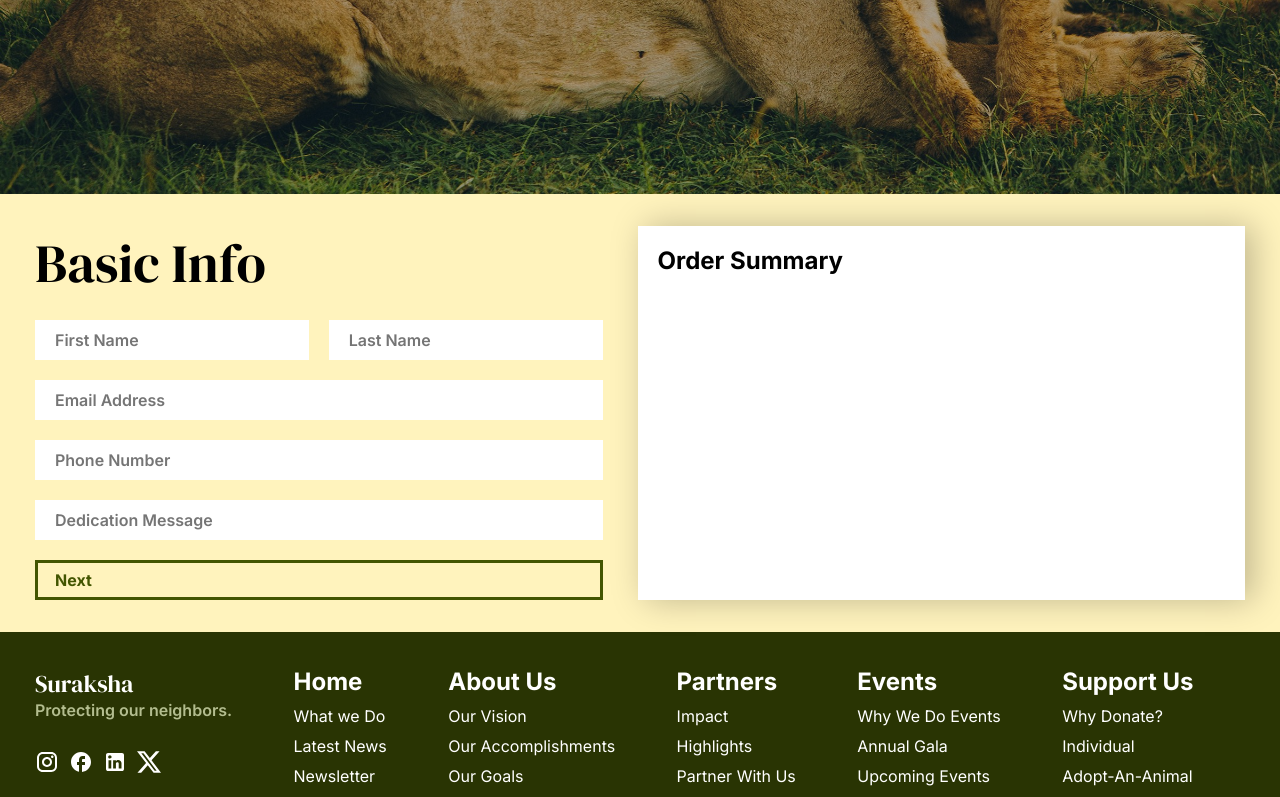
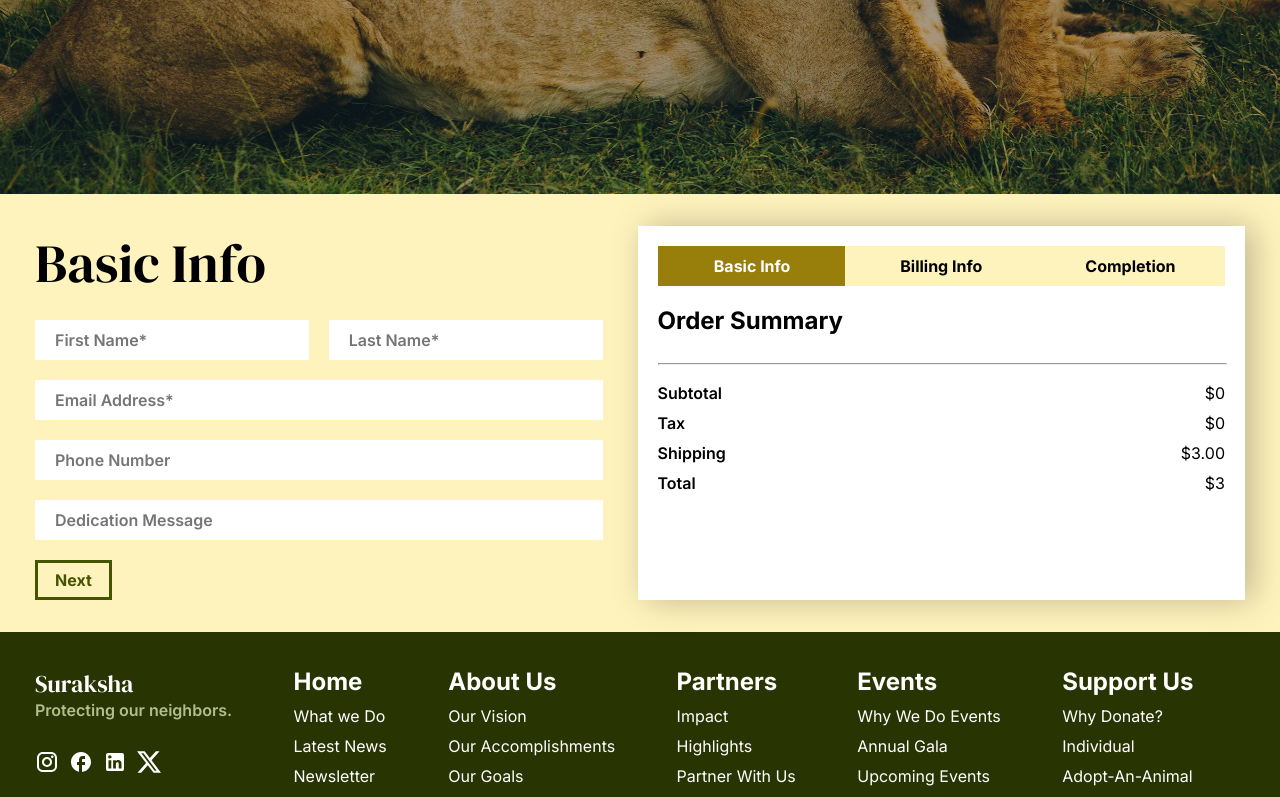
Before and after one commit to Achintya72/suraksha, a Next.js app: page /checkout in a window 1280 px wide. Shown: the part 606-1403 px from the top of the page. Built offline with nearby package versions, Linux system fonts and the light colour scheme.

Commit message:
Finished Checkout Page

```diff
--- a/src/app/checkout/checkout.module.css
+++ b/src/app/checkout/checkout.module.css
@@ -33,12 +33,14 @@
 .nameInfo {
     display: flex;
     gap: 20px;
+    width: 100%
 }
 
 .basicInfo {
     display: flex;
     flex-direction: column;
     gap: 20px;
+    align-items: flex-start;
 }
 
 
@@ -50,5 +52,66 @@
     padding: 20px;
     box-shadow: 8px 0px 32px rgba(0,0,0,0.25);
     background-color: white;
+    display: flex;
+    flex-direction: column;
+    gap: 20px;
 
 }
+
+.tabSelect {
+    display: flex;
+    width: 100%;
+    position: relative;
+    background-color: var(--clr-yellow-medium);
+}
+
+.tabSelect a {
+    padding: 10px 20px;
+    flex: 1;
+    text-align: center;
+    z-index: 1;
+}
+
+.tabSelect a, .currentBg {
+    transition: all 300ms ease-out;
+}
+
+.currentBg {
+    position: absolute;
+    width: 33%;
+    height: 100%;
+    z-index: 0;
+    background-color: var(--clr-yellow-darkest);
+}
+
+
+.orderItem {
+    display: flex;
+    justify-content: space-between;
+}
+
+.orderItems {
+    display: flex;
+    flex-direction: column;
+    gap: 10px;
+}
+
+.left {
+    left: 0;
+}
+
+.center {
+    left: 33%;
+}
+
+.right {
+    left: 67%;
+}
+
+.current {
+    color: white;
+}
+
+.basicInfo h6 {
+    color: rgba(0,0,0,0.7);
+}
--- a/src/app/checkout/page.jsx
+++ b/src/app/checkout/page.jsx
@@ -1,13 +1,40 @@
+"use client";
+
 import Input from '@/components/TextInput';
 import Button from '@/components/Button';
 import styles from './checkout.module.css';
 import Image from 'next/image';
 import useDarkImage from '@/hooks/darkenImage';
 import classNames from '@/hooks/classnames';
+import { useContext, useState } from 'react';
+import StoreContext from '@/components/StoreContext';
+
+const stageClasses = [styles.left, styles.center, styles.right];
 
 export default function Checkout() {
     const darken = useDarkImage();
+    const [stage, changeStage] = useState(0);
+    const { items, getItemName, getTotalCost } = useContext(StoreContext);
 
+    const next = () => {
+        changeStage(prev => {
+            if (prev == 2) {
+                return prev;
+            }
+            return prev + 1;
+        })
+    }
+
+    const back = () => {
+        changeStage(prev => {
+            if (prev != 0) {
+                return prev - 1;
+            }
+            return prev;
+        })
+    }
+
+    const total = getTotalCost();
     return (
         <>
             <section className={styles.checkoutMain}>
@@ -20,10 +47,45 @@ export default function Checkout() {
             <section className={styles.checkoutBg}>
                 <div className={classNames("layout", styles.checkoutDetails)}>
                     <div className={styles.forms}>
-                        <BasicInfo />
+                        {stage == 0 && <BasicInfo next={next} />}
+                        {stage == 1 && <BillingInfo next={next} back={back} />}
+                        {stage == 2 && <Completion back={back} />}
                     </div>
                     <div className={styles.orderSummary}>
+                        <div className={styles.tabSelect}>
+                            <div className={classNames(styles.currentBg, stageClasses[stage])} />
+                            <a className={stage == 0 && styles.current}>Basic Info</a>
+                            <a className={stage == 1 && styles.current}>Billing Info</a>
+                            <a className={stage == 2 && styles.current}>Completion</a>
+                        </div>
                         <h6>Order Summary</h6>
+                        <div className={styles.orderItems}>
+                        {
+                            Object.keys(items).map(key => (
+                                <div key={key} className={styles.orderItem}>
+                                    <p className="caption">{getItemName(key)}</p>
+                                    <p>{items[key].quantity} x ${items[key].price}</p>
+                                </div>
+                            ))
+                        }
+                        <hr style={{width: "100%"}}/>
+                        <div className={styles.orderItem}>
+                            <p className='caption'>Subtotal</p>
+                            <p>${Math.round(total * 100) / 100}</p>
+                        </div>
+                        <div className={styles.orderItem}>
+                            <p className="caption">Tax</p>
+                            <p>${Math.round((total / 10) * 100) / 100}</p>
+                        </div>
+                        <div className={styles.orderItem}>
+                            <p className="caption">Shipping</p>
+                            <p>$3.00</p>
+                        </div>
+                        <div className={styles.orderItem}>
+                            <p className="caption">Total</p>
+                            <p>${Math.round((total * 1.1 + 3) * 100) / 100}</p>
+                        </div>
+                        </div>
                     </div>
                 </div>
             </section>
@@ -31,18 +93,100 @@ export default function Checkout() {
     )
 }
 
-const BasicInfo = () => {
+const BasicInfo = ({ next }) => {
+    const [info, changeInfo] = useState({
+        fname: "",
+        lname: "",
+        email: "",
+        tel: "",
+        dedication: ""
+    });
+
+    const handleChange = (e) => {
+        changeInfo(prev => {
+            prev[e.target.name] = e.target.value;
+            return {...prev};
+        })
+    }
+
+    const handleSubmit = () => {
+        let complete = true;
+        Object.keys(info).forEach(key => {
+            if(info[key].length == 0) complete = false;
+        });
+        complete && next();
+    }
+
     return (
         <div className={styles.basicInfo}>
             <h2>Basic Info</h2>
             <div className={styles.nameInfo}>
-                <Input name="fname" placeholder="First Name"/>
-                <Input name="lname" placeholder="Last Name" />
+                <Input name="fname" placeholder="First Name*" value={info.fname} onChange={handleChange}/>
+                <Input name="lname" placeholder="Last Name*" value={info.lname} onChange={handleChange}/>
             </div>
-            <Input name="email" placeholder="Email Address"/>
-            <Input name="tel" placeholder="Phone Number" />
-            <Input name="dedication" placeholder="Dedication Message" />
-            <Button>Next</Button>
+            <Input name="email" placeholder="Email Address*" value={info.email} onChange={handleChange}/>
+            <Input name="tel" placeholder="Phone Number" value={info.tel} onChange={handleChange}/>
+            <Input name="dedication" placeholder="Dedication Message" value={info.dedication} onChange={handleChange}/>
+            <Button onClick={handleSubmit}>Next</Button>
         </div>
     )
 }
+
+const BillingInfo = ({ back, next }) => {
+
+    const [info, changeInfo] = useState({
+        address: "",
+        city: "",
+        state: "",
+        zip: "",
+        card: "",
+        expiration: "",
+        cvv: ""
+    });
+
+    const handleChange = (e) => {
+        changeInfo(prev => {
+            prev[e.target.name] = e.target.value;
+            return {...prev};
+        })
+    }
+
+    const handleSubmit = () => {
+        let complete = true;
+        Object.keys(info).forEach(key => {
+            if(info[key].length == 0) complete = false;
+        });
+        complete && next();
+    }
+
+    return (
+        <div className={styles.basicInfo}>
+            <h2>Billing Info</h2>
+            <Input name="address" autocomplete="street-address" placeholder="Street Address" onChange={handleChange} value={info.address}/>
+            <div className={styles.nameInfo} >
+                <Input name="city" placeholder="City" onChange={handleChange} value={info.city}/>
+                <Input name="state" placeholder="State" onChange={handleChange} value={info.state}/>
+                <Input name="zip" placeholder="Zip" onChange={handleChange} value={info.zip}/>
+            </div>
+            <Input name="card" placeholder="Card Number" onChange={handleChange} value={info.card}/>
+            <div className={styles.nameInfo}>
+                <Input name="expiration" placeholder="Exp. Date" onChange={handleChange} value={info.expiration}/>
+                <Input name="cvv" placeholder="CVV" onChange={handleChange} value={info.cvv}/>
+            </div>
+            <div className={styles.nameInfo}>
+                <Button onClick={back}>Back</Button>
+                <Button onClick={handleSubmit}>Next</Button>
+            </div>
+        </div>
+    )
+}
+
+const Completion = ({ back }) => {
+    return (
+        <div className={styles.basicInfo}>
+            <h2>Order Placed.</h2>
+            <h6>Thank you for your contribution to our cause. You will receive an email shortly with the details of your order.</h6>
+            <Button>Done</Button>
+        </div>
+    )
+}
```
